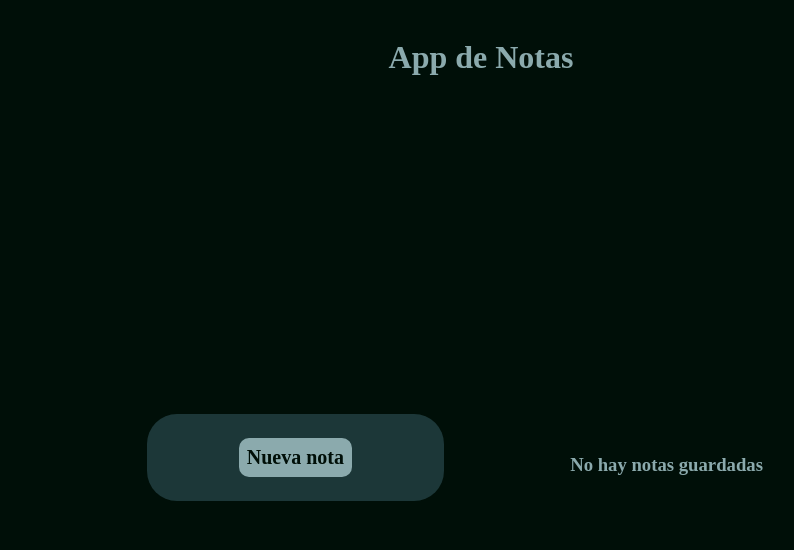
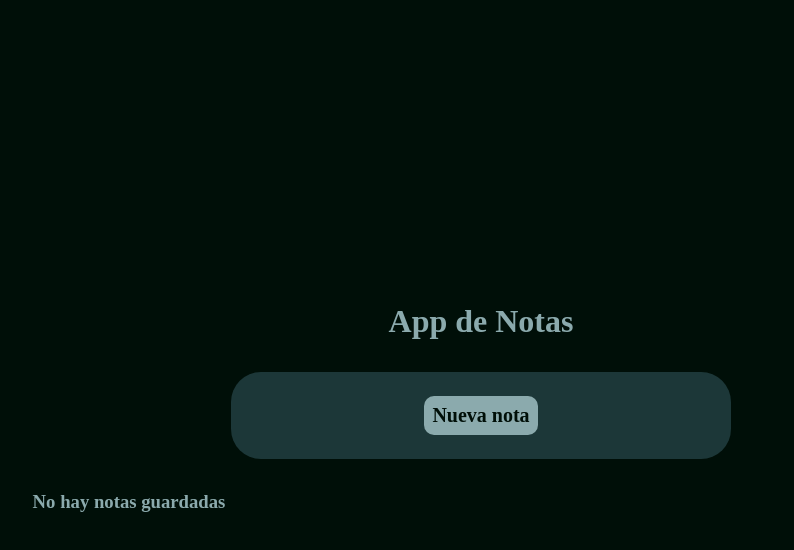
Before and after one commit to oscarmumm/notes-app-react, a React (Vite) app: page / in a window 1280 px wide. Shown: the top 550 px of the page, without its empty margins (159-953 px from the left). Built offline with nearby package versions, Linux system fonts and the light colour scheme; a web font is replaced by a local one.

Commit message:
improved desktop interface

```diff
--- a/src/App.css
+++ b/src/App.css
@@ -1,20 +1,11 @@
 .app {
-    min-height: 100vh;
-    width: 100vw;
-    background-color: var(--color1);
-    display: flex;
-    align-items: center;
-    justify-content: center;
-}
-
-.main {
     min-height: 100vh;
     display: flex;
     flex-direction: column;
     align-items: center;
     justify-content: center;
     background-color: var(--color1);
-    max-width: 1000px;
+    width: auto;
 }
 
 .left-side-desktop {
@@ -42,6 +33,7 @@
     background-color: var(--color2);
     margin: 1rem 0;
     width: 80%;
+    max-width: 500px;
 }
 
 .new-note-btn {
@@ -96,23 +88,3 @@
         opacity: 0;
     }
 }
-
-@media (min-width: 500px) {
-    .left-side-desktop {
-        display: flex;
-        flex-direction: column;
-        align-items: center;
-        justify-content: center;
-        height: 80vh;
-    }
-    .right-side-desktop {
-        min-height: 80vh;
-    }
-    .main {
-        display: grid;
-        grid-template-columns: repeat(2, 50%);
-    }
-    .header-container {
-        grid-column: 1 / 3;
-    }
-}
--- a/src/App.jsx
+++ b/src/App.jsx
@@ -10,7 +10,6 @@ function App() {
 
     const addNoteToCollection = (data) => {
         setNotes([...notes, data]);
-        setActiveToast((current) => !current);
     };
 
     const deleteFromCollection = (data) => {
@@ -37,16 +36,11 @@ function App() {
 
     return (
         <div className="app">
-            <div className="main">
             <div className="header-container">
                 <Header />
             </div>
-                <div className="left-side-desktop">
             <div className="new-note-btn-container">
-                        <button
-                            onClick={showNewNoteInterface}
-                            className="new-note-btn"
-                        >
+                <button onClick={showNewNoteInterface} className="new-note-btn">
                     {isActive ? (
                         <i className="bi bi-chevron-compact-up"></i>
                     ) : (
@@ -66,8 +60,6 @@ function App() {
                     />
                 </div>
             </div>
-                </div>
-                <div className="right-side-desktop">
             <NotesCollection
                 notes={notes}
                 deleteFromCollection={deleteFromCollection}
@@ -75,8 +67,6 @@ function App() {
                 editNote={editNote}
             />
         </div>
-            </div>
-        </div>
     );
 }
 
--- a/src/styles/NotesCollection.css
+++ b/src/styles/NotesCollection.css
@@ -10,3 +10,19 @@
 .no-notes-msg {
   text-align: center;
 }
+
+@media (min-width: 576px) {
+  .notes-collection-container {
+    display: grid;
+    grid-template-columns: repeat(2, 1fr);
+    grid-gap: 2rem;
+  }
+}
+
+@media (min-width: 992px) {
+  .notes-collection-container {
+    display: grid;
+    grid-template-columns: repeat(3, 1fr);
+    grid-gap: 2rem;
+  }
+}
```
Lines whose indentation alone changed are shown as unchanged.
